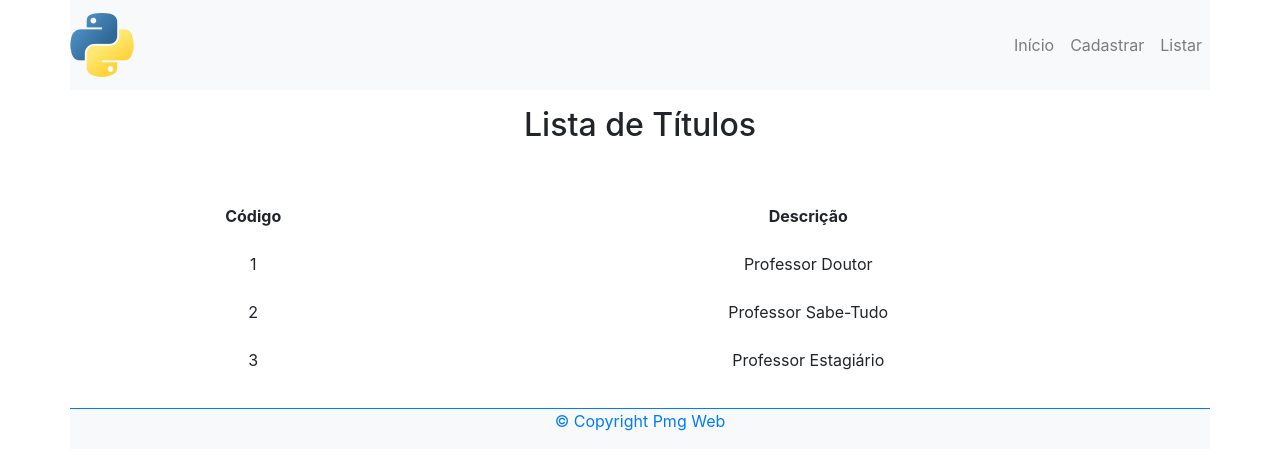
After one commit to Dustranir/projeto-django, a Django app: page /titulo/lista in a window 1280 px wide. The commit adds this page. Shown: the top 470 px of the page. Run offline with Django 5.2, Linux system fonts and the light colour scheme.

Commit message:
Cadastro e Lista de Titulos

```diff
--- a/instrutor/templates/instrutor/cadastrarInstrutor.html
+++ b/instrutor/templates/instrutor/cadastrarInstrutor.html
@@ -9,7 +9,7 @@
  {%block menu%}
     <div class="collapse navbar-collapse justify-content-end" id="mynavbar">
     <div class="navbar-nav">
-                    <a href="../escola.html" class="nav-link">Início</a>
+        <a href="/" class="nav-link">Início</a>
         <a href="{% url 'instrutor:cadastrar'%}" class="nav-link">Cadastrar</a>
         <a href="{% url 'instrutor:listar'%}" class="nav-link">Listar</a>
     </div>
--- a/instrutor/templates/instrutor/listarInstrutor.html
+++ b/instrutor/templates/instrutor/listarInstrutor.html
@@ -10,7 +10,6 @@
             <a href="/" class="nav-link">Início</a>
             <a href="{% url 'instrutor:cadastrar' %}" class="nav-link">Cadastrar</a>
             <a href="{% url 'instrutor:listar' %}" class="nav-link">Listar </a>
-
         </div>
     </div>
     {%endblock%}
--- a/templates/escola.html
+++ b/templates/escola.html
@@ -9,7 +9,7 @@
     <div class="navbar-nav">
         <a href="./escola.html" class="nav-link">Início</a>
         <a href="{% url 'tiposdeatividade:cadastrar'%}" class="nav-link">Tipos de Atividade</a>
-            <a href="./titulo/cadastroTitulos.html" class="nav-link">Títulos</a>
+        <a href="{% url 'titulo:cadastrar'%}" class="nav-link">Títulos</a>
         <a href="{% url 'aluno:cadastrar'%}" class="nav-link">Alunos</a>
         <a href="{% url 'instrutor:cadastrar'%}" class="nav-link">Instrutor</a>
         <a href="./turma/cadastroTurma.html" class="nav-link">Turmas</a>
--- /dev/null
+++ b/titulo/templates/titulo/listarTitulo.html
@@ -0,0 +1,69 @@
+{%extends "base_template.html"%}
+
+{%block title%}
+
+{%endblock%}
+
+{%block menu%}
+<div class="collapse navbar-collapse justify-content-end" id="mynavbar">
+    <div class="navbar-nav">
+        <a href="/" class="nav-link">Início</a>
+        <a href="cadastroTitulos.html" class="nav-link">Cadastrar</a>
+        <a href="listarTitulos.html" class="nav-link">Listar</a>
+    </div>
+</div>
+{%endblock%}
+
+{%block corpo%}
+<main class="container m-2 mx-auto my-font-family">
+
+    <div class="row">
+        <div class="col text-center m-0">
+            <h2 class="mt-2 mb-5 my-h2">Lista de Títulos</h2>
+        </div>
+    </div>
+
+    <!-- tabela responsiva -->
+    <div class="table-responsive">
+
+        <!-- classes para tabela (Bootstrap) , tabela sem borda, conteudo alinhado ao centro, ... , width: auto -->
+        <table class="table
+                    table-borderless
+                    text-center
+                    my-table-hover
+                    my-table-image
+                    my-table-td-first-child
+                    my-table-border-bottom
+                    my-table-th
+                    w-100">
+
+            <!-- cabecalho -->
+            <thead>
+                <!-- linhas -->
+                <tr>
+                    <!-- colunas cabecalho -->
+                    <th>Código</th>
+                    <th>Descrição</th>
+                </tr>
+            </thead>
+
+            <!-- linhas -->
+            <tr>
+                <td> 1 </td>
+                <td> Professor Doutor </td>
+            </tr>
+            <tr>
+                <td> 2 </td>
+                <td> Professor Sabe-Tudo </td>
+            </tr>
+            <tr>
+                <td> 3 </td>
+                <td> Professor Estagiário </td>
+            </tr>
+
+        </table>
+
+    </div>
+
+</main>
+{%endblock%}
--- a/titulo/urls.py
+++ b/titulo/urls.py
@@ -2,7 +2,9 @@ from django.urls import path
 
 from . import views
 
+app_name='titulo'
+
 urlpatterns = [
-    path('', views.titulo, name = "titulo"),
-    path('exibemensagem', views.exibe_mensagem, name="exibir_mensagem")
-]
+    path('lista', views.listar, name = "listar"),
+    path('cadastro', views.cadastrar,name="cadastrar"),
+ ]
--- a/titulo/views.py
+++ b/titulo/views.py
@@ -1,12 +1,9 @@
-from django.shortcuts import HttpResponse
+from django.shortcuts import render
 
 # Create your views here.
 
-def titulo(request):
-    return HttpResponse("Olá! Eu sou a página Titulo")
+def listar(request):
+    return render(request, 'titulo/listarTitulo.html')
 
-def exibe_mensagem(request):
-    t_html = '<!DOCTYPE html> <html lang="pt-BR"> <head>     <meta charset="UTF-8">     <meta name="viewport" content="width=device-width, initial-scale=1.0">     <title>Escola</title> </head> <body>     <p>Esta é minha página de índice</p> </body> </html>'
-    return HttpResponse(t_html)
-
-#'<html><body>Ola</body></html>'
+def cadastrar(request):
+    return render (request, 'titulo/cadastrarTitulo.html')
```
Also changed, not shown: titulo/templates/titulo/cadastrarTitulo.html (added, +30 -0 lines), tiposdeatividade/templates/tiposdeatividade/cadastrarTiposAtividade.html (indentation only), tiposdeatividade/templates/tiposdeatividade/listarTiposAtividade.html (indentation only). Lines whose indentation alone changed are shown as unchanged.
